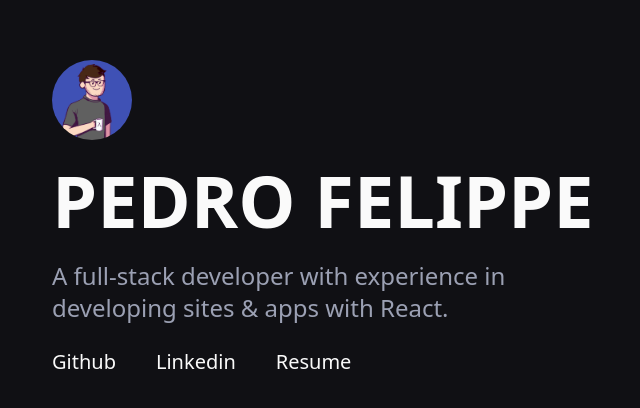
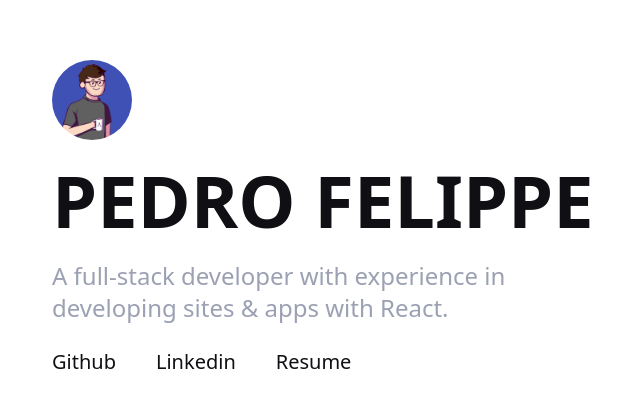
Before and after one commit to pefelippe/Portfolio, a Next.js app: page / in a window 1280 px wide. Shown: the part 182-590 px from the top of the page, without its empty margins (284-924 px from the left). Built offline with nearby package versions, Linux system fonts and the light colour scheme.

Commit message:
design vai ser assim agr

```diff
--- a/pages/_app.tsx
+++ b/pages/_app.tsx
@@ -14,8 +14,8 @@ export default function App({ Component, pageProps }: AppProps) {
     <div
       className={`
     overflow-x-hidden overflow-y-scroll min-w-full h-screen min-h-[300px]
-    scrollbar scrollbar-track-gray-400/20 scrollbar-thumb-[#5865f2]/80 text-[#FAFAFA]
-     font-sans   bg-gray-900
+    scrollbar scrollbar-track-gray-400/20 scrollbar-thumb-[#5865f2]/80
+     font-sans text-gray-900
      snap-mandatory snap-y
   `}
     >
```
Also changed, not shown: pages/index.tsx (+0 -29 lines).
